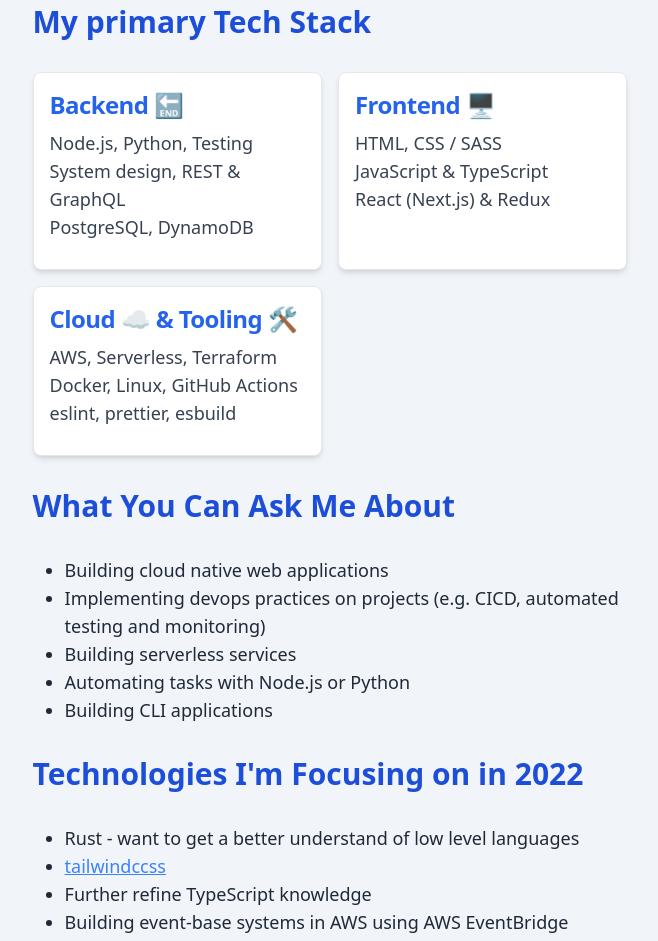
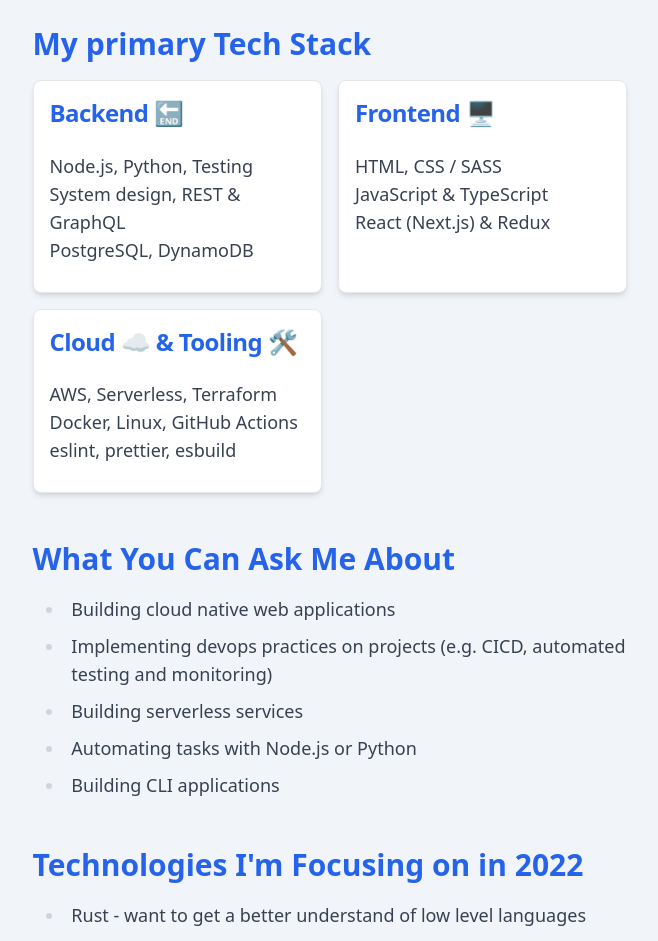
Before and after one commit to jltwheeler/personal-website, a Next.js app: page /about in a window 1280 px wide. Shown: the part 540-1481 px from the top of the page, without its empty margins (310-968 px from the left). Built offline with nearby package versions, Linux system fonts and the light colour scheme.

Commit message:
update about page styling

```diff
--- a/pages/about.tsx
+++ b/pages/about.tsx
@@ -19,27 +19,25 @@
       <Navbar />
       <Container>
         <Header title="About Me" />
+        <article className="prose dark:prose-invert prose-a:text-blue-600">
           <section className="text-base sm:text-lg">
             <p>
               I&apos;m Josh Wheeler, an Australian software engineer currently
               based in London.
             </p>
-          <br />
             <p>
-            I specialise in building full stack web applications. In particular,
-            I&apos;m passionate about designing and building decoupled systems
-            using modern AWS serverless technology patterns. On the side,
-            I&apos;m also learning rust 🦀.
+              I specialise in building full stack web applications. In
+              particular, I&apos;m passionate about designing and building
+              decoupled systems using modern AWS serverless technology patterns.
+              On the side, I&apos;m also learning rust 🦀.
             </p>
-          <br />
             <p>
-            Outside of web development, I enjoy music 🎵, guitar 🎸, travelling
-            ✈️, basketball 🏀 and snowboarding 🏂.
+              Outside of web development, I enjoy music 🎵, guitar 🎸,
+              travelling ✈️, basketball 🏀 and snowboarding 🏂.
             </p>
-          <br />
             <p>
-            If you would like to read more about my journey into becoming a full
-            stack web developer, please have a read of my{' '}
+              If you would like to read more about my journey into becoming a
+              full stack web developer, please have a read of my{' '}
               <Link href={'/blog/hello-world'} passHref={true}>
                 <a target="_blank">&apos;Hello World&apos; blog post</a>
               </Link>
@@ -49,7 +47,7 @@
 
           <section>
             <Link href="#primary-tech-stack" passHref={true}>
-            <h3 className="text-3xl py-8 font-bold text-blue-700">
+              <h3 className="text-3xl font-bold text-blue-600">
                 My primary Tech Stack
               </h3>
             </Link>
@@ -86,7 +84,7 @@
 
           <section>
             <Link href="#what-you-can-ask-me-about" passHref={true}>
-            <h3 className="text-3xl py-8 font-bold text-blue-700">
+              <h3 className="text-3xl font-bold text-blue-600">
                 What You Can Ask Me About
               </h3>
             </Link>
@@ -104,7 +102,7 @@
 
           <section>
             <Link href="#technologies-im-focusing-on-in-2021" passHref={true}>
-            <h3 className="text-3xl py-8 font-bold text-blue-700">
+              <h3 className="text-3xl font-bold text-blue-600">
                 Technologies I&apos;m Focusing on in 2022
               </h3>
             </Link>
@@ -113,14 +111,21 @@
                 Rust - want to get a better understand of low level languages
               </li>
               <li>
-              <a href="https://tailwindcss.com/">tailwindccss</a>
+                <a
+                  target="_blank"
+                  href="https://tailwindcss.com/"
+                  rel="noreferrer"
+                >
+                  tailwindccss
+                </a>
               </li>
               <li>Further refine TypeScript knowledge</li>
               <li>Building event-base systems in AWS using AWS EventBridge</li>
               <li>Continue tinkering with my Neovim lua configuration</li>
             </ul>
           </section>
-        <img src="./jw-sk.jpg" alt="Josh in South Korea" className="py-8" />
+          <img src="./jw-sk.jpg" alt="Josh in South Korea" />
+        </article>
       </Container>
       <Footer />
     </>
--- a/styles/prism-theme.css
+++ b/styles/prism-theme.css
@@ -283,5 +283,5 @@
   z-index: 0;
   pointer-events: none;
   line-height: inherit;
-  white-space: pre;
+  white-space: pre-line;
 }
```
Lines whose indentation alone changed are shown as unchanged.
